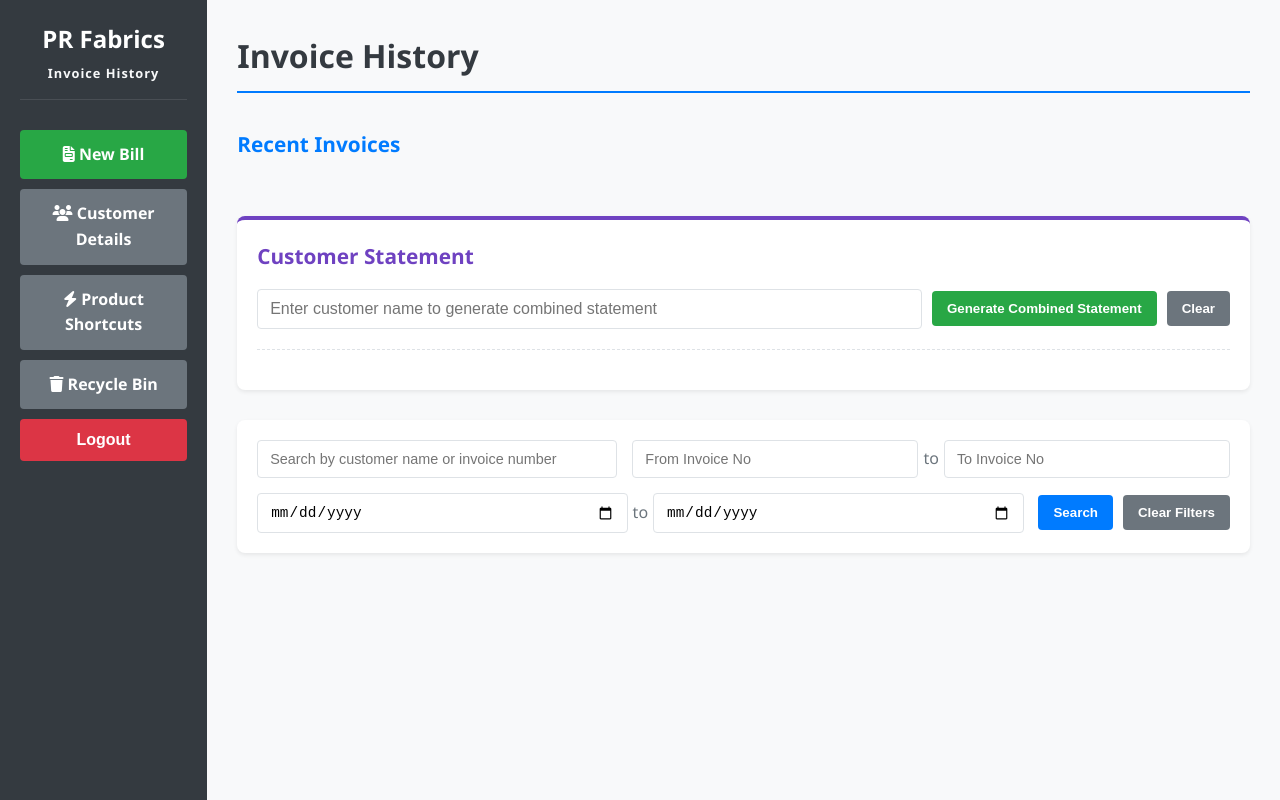
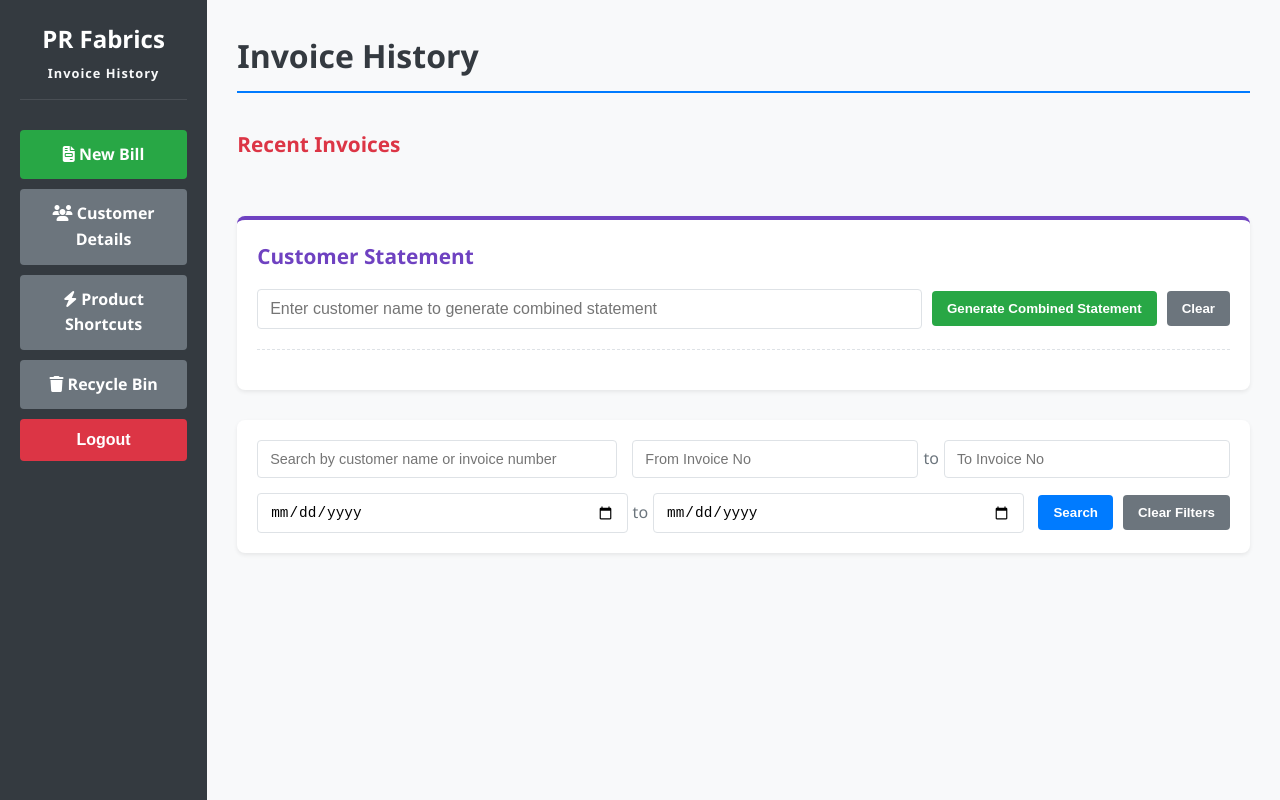
Before and after one commit to SabarishCodeWizard/pr2, a plain HTML site: page invoice-history.html in a window 1280 px wide. Drawn offline with nearby package versions, Linux system fonts and the light colour scheme; sample sign-in values are in the browser's storage.

```diff
--- a/css/invoice-history.css
+++ b/css/invoice-history.css
@@ -135,7 +135,7 @@
 /* --- 4. Recent Invoices --- */
 .recent-invoices-section h3 {
     margin-bottom: 15px;
-    color: var(--primary-color);
+    color: var(--danger-color);
     font-size: 1.3rem;
 }
 
```
Also changed, not shown: index.html (+1 -1 lines).
